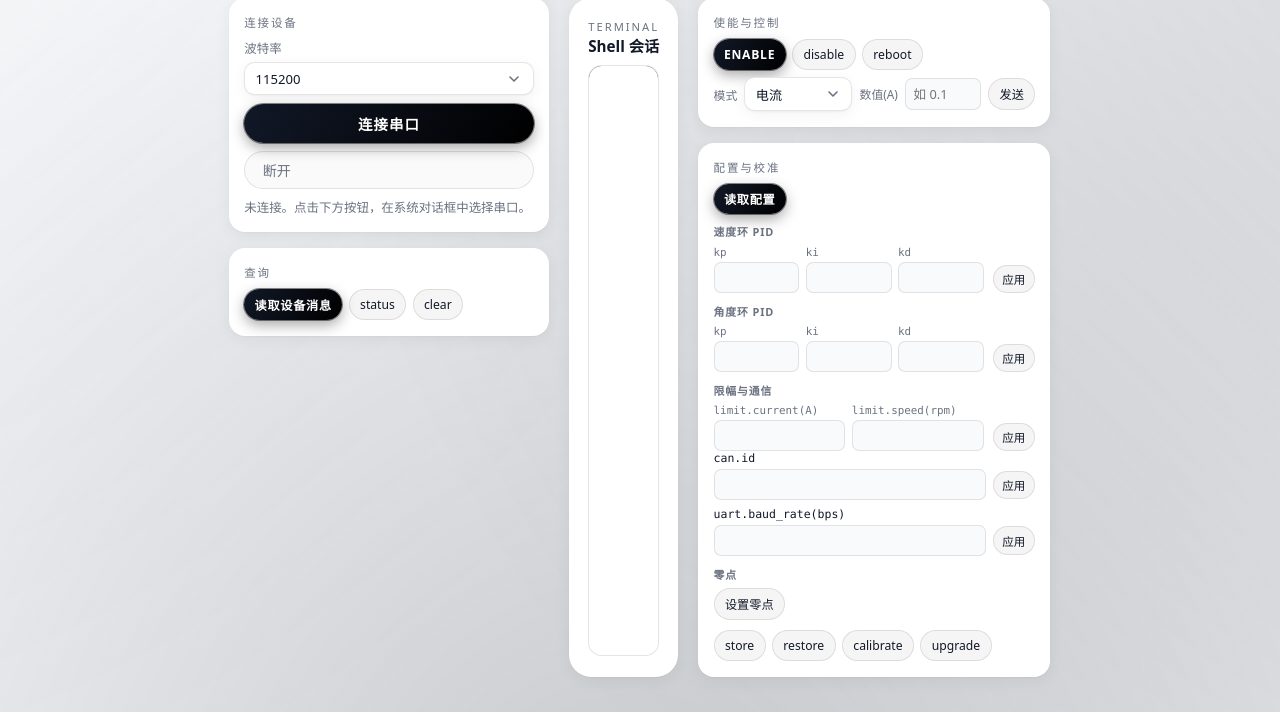
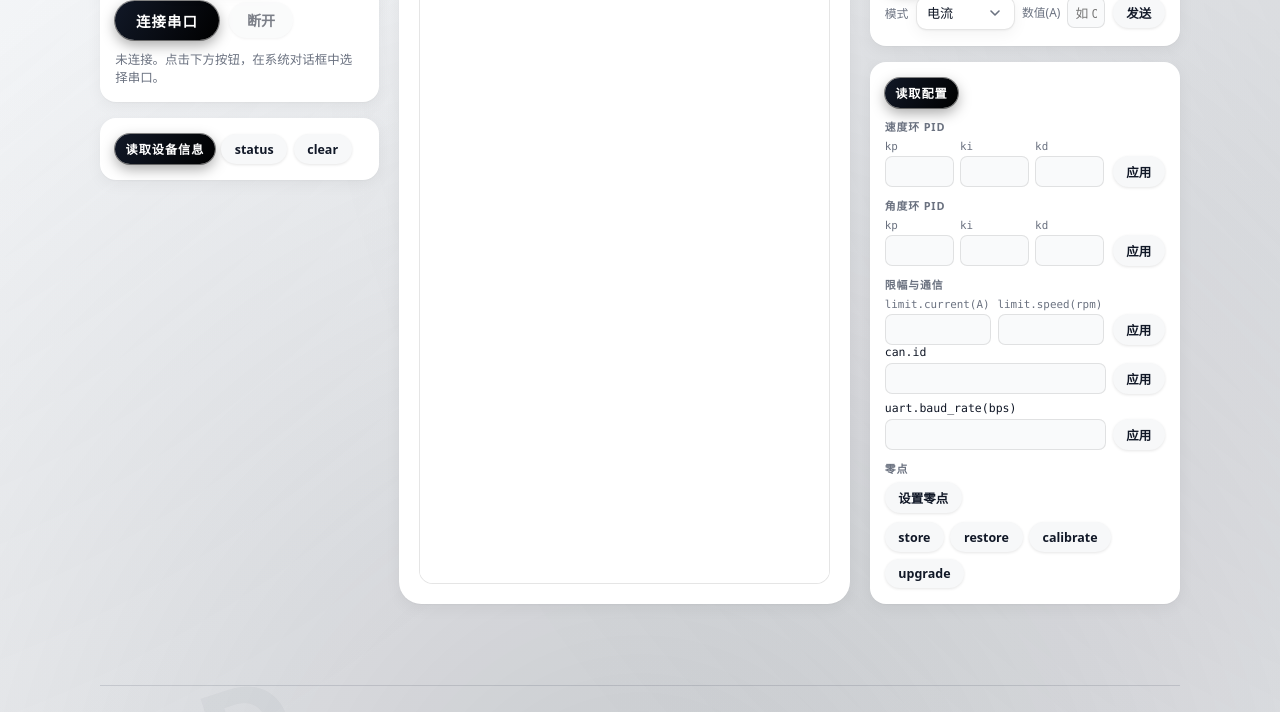
Before and after one commit to Liu-Curiousity/QDriveWebsite, an Astro site: page /tools/motor-serial in a window 1280 px wide. Shown: the part 167-879 px from the top of the page. Built offline with nearby package versions, Linux system fonts and the light colour scheme; Astro itself is replaced by a stand-in of ours.

Commit message:
优化上位机视觉样式

```diff
--- a/src/pages/tools/motor-serial.astro
+++ b/src/pages/tools/motor-serial.astro
@@ -5,7 +5,7 @@ import SiteHeader from '../../components/SiteHeader.astro';
 import SiteFooter from '../../components/SiteFooter.astro';
 import RevealScript from '../../components/RevealScript.astro';
 
-const title = '网页串口调参';
+const title = '串口工具';
 ---
 
 <!doctype html>
@@ -142,10 +142,30 @@ const title = '网页串口调参';
         max-height: min(16rem, 52vh);
         overflow-y: auto;
         overscroll-behavior: contain;
+        transform-origin: 50% 0;
+        opacity: 1;
+        visibility: visible;
+        pointer-events: auto;
+        transform: translateY(0) scale(1);
+        transition:
+          opacity 0.2s ease-out,
+          transform 0.22s cubic-bezier(0.22, 1, 0.36, 1),
+          visibility 0.2s;
       }
 
-      .serial-dd-menu[hidden] {
-        display: none !important;
+      /* 不用 display:none，才能做过渡；仍保留 hidden 语义与脚本逻辑 */
+      .serial-dd .serial-dd-menu[hidden] {
+        display: block !important;
+        opacity: 0;
+        visibility: hidden;
+        pointer-events: none;
+        transform: translateY(-6px) scale(0.98);
+      }
+
+      @media (prefers-reduced-motion: reduce) {
+        .serial-dd-menu {
+          transition-duration: 0.01ms;
+        }
       }
 
       .serial-dd-item {
@@ -190,48 +210,18 @@ const title = '网页串口调参';
 
       .serial-layout {
         display: grid;
-        grid-template-columns: minmax(240px, 20rem) minmax(0, 1fr) minmax(280px, 22rem);
+        grid-template-columns: minmax(220px, 0.9fr) minmax(0, 1.45fr) minmax(260px, 1fr);
         gap: 1.25rem;
         align-items: stretch;
         margin-top: 1rem;
       }
 
-      .serial-left-col {
+      .serial-col-left,
+      .serial-col-right {
         display: flex;
         flex-direction: column;
         gap: 1rem;
         min-width: 0;
-      }
-
-      .serial-connect-card .serial-toolbar {
-        flex-direction: column;
-        align-items: stretch;
-        gap: 0.55rem;
-        margin-bottom: 0;
-      }
-
-      .serial-connect-card .serial-toolbar-baud {
-        flex-direction: column;
-        align-items: stretch;
-        gap: 0.35rem;
-      }
-
-      .serial-connect-card .serial-dd.serial-dd--inline {
-        display: block;
-        width: 100%;
-      }
-
-      .serial-connect-card .serial-dd-trigger {
-        width: 100%;
-        min-width: 0;
-      }
-
-      .serial-connect-card .serial-status {
-        flex: none;
-      }
-
-      .serial-terminal-only .serial-terminal-head {
-        margin-bottom: 0.55rem;
       }
 
       .serial-terminal-card {
@@ -241,12 +231,8 @@ const title = '网页串口调参';
         min-width: 0;
       }
 
-      .serial-terminal-head {
-        display: flex;
-        align-items: baseline;
-        justify-content: space-between;
-        gap: 0.5rem;
-        margin-bottom: 0.65rem;
+      .serial-terminal-card--shell {
+        min-height: min(70vh, 36rem);
       }
 
       .serial-terminal-wrap {
@@ -258,16 +244,26 @@ const title = '网页串口调参';
         background: var(--bg-elevated);
       }
 
+      .serial-terminal-card--shell .serial-terminal-wrap {
+        min-height: 0;
+        flex: 1 1 auto;
+      }
+
       #terminal {
         height: 100%;
         min-height: 22rem;
       }
 
-      .serial-side {
-        display: flex;
-        flex-direction: column;
-        gap: 1rem;
-        min-width: 0;
+      .serial-terminal-card--shell #terminal {
+        min-height: 0;
+      }
+
+      .serial-col-left .serial-toolbar {
+        margin-bottom: 0;
+      }
+
+      .serial-col-left .serial-status {
+        flex: 1 1 100%;
       }
 
       .serial-side-block {
@@ -278,20 +274,13 @@ const title = '网页串口调参';
         padding: 1rem 0.95rem;
       }
 
-      .serial-side-title {
-        font-size: 0.72rem;
-        text-transform: uppercase;
-        letter-spacing: 0.16em;
-        color: var(--text-muted);
-        margin-bottom: 0.55rem;
-      }
-
       .serial-btn-row {
         display: flex;
         flex-wrap: wrap;
         gap: 0.4rem;
       }
 
+      /* 仅主按钮（读取设备 / 使能 / 读取配置）保留小号 pill 尺寸 */
       .serial-btn {
         font: inherit;
         font-size: 0.76rem;
@@ -309,25 +298,72 @@ const title = '网页串口调参';
         color: var(--accent);
       }
 
-      .serial-btn--primary {
+      /* 与 qd4310「资料下载」.fw-version-dl 一致；button 继承页面字体 */
+      .serial-layout button.fw-version-dl {
+        font-family: inherit;
+      }
+
+      .serial-layout button.fw-version-dl:disabled {
+        opacity: 0.55;
+        cursor: not-allowed;
+        transform: none;
+        box-shadow: var(--shadow-fw-version-dl);
+      }
+
+      .serial-layout button.fw-version-dl:disabled:hover {
+        transform: none;
+        box-shadow: var(--shadow-fw-version-dl);
+        color: var(--text-main);
+        background: #f7f8f9;
+      }
+
+      @media (prefers-color-scheme: dark) {
+        .serial-layout button.fw-version-dl:disabled:hover {
+          background: #161618;
+        }
+      }
+
+      /* 断开：视觉同资料下载，尺寸保持原 btn-ghost */
+      #serial-disconnect.fw-version-dl {
+        padding: 0.5rem 1.1rem;
+        font-size: 0.88rem;
+      }
+
+      /* 与 site-shared .btn-primary 同系视觉，尺寸仍用上方 .serial-btn 的 padding / font-size */
+      .serial-btn.serial-btn--primary {
+        display: inline-flex;
+        align-items: center;
+        justify-content: center;
         border: none;
         background: linear-gradient(120deg, #111827, #000000);
         color: #ffffff;
         box-shadow: var(--shadow-btn-primary);
         font-weight: 600;
-        letter-spacing: 0.06em;
+        letter-spacing: 0.08em;
         text-transform: uppercase;
+        transition:
+          background 150ms ease-out,
+          color 150ms ease-out,
+          box-shadow 150ms ease-out,
+          transform 150ms ease-out;
       }
 
-      .serial-btn--primary:hover {
+      .serial-btn.serial-btn--primary:hover {
         color: #ffffff;
+        transform: translateY(-1px);
         box-shadow: var(--shadow-btn-primary-hover);
+        background: linear-gradient(120deg, #000000, #111827);
       }
 
       @media (prefers-color-scheme: dark) {
-        .serial-btn--primary {
+        .serial-btn.serial-btn--primary {
           background: linear-gradient(120deg, #f9fafb, #d1d5db);
           color: #111827;
+        }
+
+        .serial-btn.serial-btn--primary:hover {
+          color: #111827;
+          background: linear-gradient(120deg, #ffffff, #f3f4f6);
         }
       }
 
@@ -413,7 +449,7 @@ const title = '网页串口调参';
         color: var(--text-main);
       }
 
-      .ctrl-inline-row .serial-btn {
+      .ctrl-inline-row .fw-version-dl {
         flex-shrink: 0;
       }
 
@@ -470,12 +506,6 @@ const title = '网页串口调参';
         color: var(--text-main);
         min-width: 0;
         flex: 1 1 auto;
-      }
-
-      .serial-btn--compact {
-        padding: 0.32rem 0.55rem;
-        font-size: 0.72rem;
-        flex-shrink: 0;
       }
 
       .config-batch-row {
@@ -582,8 +612,20 @@ const title = '网页串口调参';
         grid-template-columns: minmax(0, 1fr);
       }
 
-      .device-info-dl--raw > .device-info-pre {
+      .device-info-dl--raw > .device-info-pre,
+      .device-info-dl--raw > .device-info-loading {
         grid-column: 1 / -1;
+      }
+
+      /* 与 .device-info-dl 正文一致；加载态不用等宽 pre */
+      .device-info-loading {
+        margin: 0;
+        padding: 0.15rem 0.1rem 0.25rem;
+        font: inherit;
+        font-size: 0.78rem;
+        line-height: 1.35;
+        font-weight: 500;
+        color: var(--text-muted);
       }
 
       .device-info-pre {
@@ -605,37 +647,54 @@ const title = '网页串口调参';
           grid-template-columns: minmax(0, 1fr);
         }
 
-        .serial-connect-card .serial-toolbar {
-          flex-direction: row;
-          flex-wrap: wrap;
-          align-items: center;
+        .serial-terminal-card--shell {
+          min-height: 0;
         }
 
-        .serial-connect-card .serial-toolbar-baud {
-          flex-direction: row;
-          align-items: center;
-        }
-
-        .serial-connect-card .serial-dd.serial-dd--inline {
-          display: inline-block;
-          width: auto;
-        }
-
-        .serial-connect-card .serial-dd-trigger {
-          width: auto;
-          min-width: 7.5rem;
-        }
-
-        .serial-connect-card .serial-status {
-          flex: 1 1 12rem;
-        }
-
+        .serial-terminal-card--shell .serial-terminal-wrap,
         .serial-terminal-wrap {
           min-height: 18rem;
         }
 
+        .serial-terminal-card--shell #terminal,
         #terminal {
           min-height: 18rem;
+        }
+      }
+    </style>
+    <!-- xterm 由 JS 注入 DOM，Astro scoped 选不中 .xterm / .xterm-viewport，须用 global -->
+    <style is:global>
+      .serial-terminal-card--shell .serial-terminal-wrap {
+        display: flex;
+        flex-direction: column;
+        background: #ffffff;
+      }
+
+      @media (prefers-color-scheme: dark) {
+        .serial-terminal-card--shell .serial-terminal-wrap {
+          background: #111111;
+        }
+      }
+
+      .serial-terminal-card--shell #terminal {
+        flex: 1 1 0;
+        min-height: 0;
+        width: 100%;
+        position: relative;
+      }
+
+      .serial-terminal-card--shell #terminal .xterm {
+        position: absolute;
+        inset: 0;
+      }
+
+      .serial-terminal-card--shell #terminal .xterm-viewport {
+        background-color: #ffffff !important;
+      }
+
+      @media (prefers-color-scheme: dark) {
+        .serial-terminal-card--shell #terminal .xterm-viewport {
+          background-color: #111111 !important;
         }
       }
     </style>
@@ -646,7 +705,6 @@ const title = '网页串口调参';
         <SiteHeader />
 
         <section class="serial-page-intro" data-reveal style="--d: 80ms">
-          <h1>{title}</h1>
           <div id="serial-no-api" class="serial-banner" hidden>
             当前浏览器不支持 Web Serial API。请使用桌面版 <strong>Chrome</strong> 或 <strong>Microsoft Edge</strong>（Chromium）
             打开本页；网页需通过 <strong>https://</strong> 或 <strong>localhost</strong> 访问。首次连接时浏览器会弹出系统级串口选择对话框（与具体 COM
@@ -655,9 +713,8 @@ const title = '网页串口调参';
         </section>
 
         <section class="serial-layout" data-reveal style="--d: 180ms">
-          <div class="serial-left-col" aria-label="连接与查询">
-            <div class="serial-side-block serial-connect-card">
-              <div class="serial-side-title">连接设备</div>
+          <div class="serial-col-left" aria-label="连接与查询">
+            <div class="serial-side-block">
               <div class="serial-toolbar">
                 <label class="serial-toolbar-baud">
                   波特率
@@ -708,19 +765,17 @@ const title = '网页串口调参';
                   </div>
                 </label>
                 <button class="btn-primary" type="button" id="serial-connect">连接串口</button>
-                <button class="btn-ghost" type="button" id="serial-disconnect" disabled>断开</button>
+                <button class="fw-version-dl" type="button" id="serial-disconnect" disabled>断开</button>
                 <span class="serial-status" id="serial-status" role="status">未连接。</span>
               </div>
             </div>
-
             <div class="serial-side-block">
-              <div class="serial-side-title">查询</div>
               <div class="serial-btn-row">
                 <button type="button" class="serial-btn serial-btn--primary" id="serial-read-device">
-                  读取设备消息
+                  读取设备信息
                 </button>
-                <button type="button" class="serial-btn" data-serial-cmd="status">status</button>
-                <button type="button" class="serial-btn" data-serial-cmd="clear">clear</button>
+                <button type="button" class="fw-version-dl" data-serial-cmd="status">status</button>
+                <button type="button" class="fw-version-dl" data-serial-cmd="clear">clear</button>
               </div>
               <div id="device-info-panel" class="device-info-panel" hidden>
                 <div class="device-info-sheet">
@@ -735,25 +790,18 @@ const title = '网页串口调参';
             </div>
           </div>
 
-          <article class="panel serial-terminal-card serial-terminal-only">
-            <div class="serial-terminal-head">
-              <div>
-                <div class="panel-eyebrow">TERMINAL</div>
-                <div class="panel-title">Shell 会话</div>
-              </div>
-            </div>
+          <article class="panel serial-terminal-card serial-terminal-card--shell" aria-label="Shell 会话">
             <div class="serial-terminal-wrap">
               <div id="terminal" aria-label="串口终端输出"></div>
             </div>
           </article>
 
-          <aside class="serial-side" aria-label="控制与配置">
+          <aside class="serial-col-right" aria-label="控制与配置">
             <div class="serial-side-block">
-              <div class="serial-side-title">使能与控制</div>
               <div class="serial-btn-row">
-                <button type="button" class="serial-btn serial-btn--primary" data-serial-cmd="enable">enable</button>
-                <button type="button" class="serial-btn" data-serial-cmd="disable">disable</button>
-                <button type="button" class="serial-btn" data-serial-cmd="reboot">reboot</button>
+                <button type="button" class="serial-btn serial-btn--primary" data-serial-cmd="enable">使能</button>
+                <button type="button" class="fw-version-dl" data-serial-cmd="disable">失能</button>
+                <button type="button" class="fw-version-dl" data-serial-cmd="reboot">重启设备</button>
               </div>
               <div class="ctrl-inline-row">
                 <label for="ctrl-mode-trigger">模式</label>
@@ -815,12 +863,11 @@ const title = '网页串口调参';
                   autocomplete="off"
                   spellcheck="false"
                 />
-                <button type="button" class="serial-btn" id="serial-ctrl-send">发送</button>
+                <button type="button" class="fw-version-dl" id="serial-ctrl-send">发送</button>
               </div>
             </div>
 
             <div class="serial-side-block">
-              <div class="serial-side-title">配置与校准</div>
               <div class="serial-btn-row">
                 <button type="button" class="serial-btn serial-btn--primary" id="serial-read-config">读取配置</button>
               </div>
@@ -860,9 +907,7 @@ const title = '网页串口调参';
                       />
                     </div>
                   </div>
-                  <button type="button" class="serial-btn serial-btn--compact" data-config-apply-group="pid.speed">
-                    应用
-                  </button>
+                  <button type="button" class="fw-version-dl" data-config-apply-group="pid.speed">应用</button>
                 </div>
               </div>
 
@@ -901,9 +946,7 @@ const title = '网页串口调参';
                       />
                     </div>
                   </div>
-                  <button type="button" class="serial-btn serial-btn--compact" data-config-apply-group="pid.angle">
-                    应用
-                  </button>
+                  <button type="button" class="fw-version-dl" data-config-apply-group="pid.angle">应用</button>
                 </div>
               </div>
 
@@ -932,15 +975,13 @@ const title = '网页串口调参';
                       />
                     </div>
                   </div>
-                  <button type="button" class="serial-btn serial-btn--compact" data-config-apply-group="limit">
-                    应用
-                  </button>
+                  <button type="button" class="fw-version-dl" data-config-apply-group="limit">应用</button>
                 </div>
                 <div class="config-param-row">
                   <label class="config-param-label" for="cfg-can-id">can.id</label>
                   <div class="config-param-inputs">
                     <input type="text" id="cfg-can-id" data-config-key="can.id" autocomplete="off" spellcheck="false" />
-                    <button type="button" class="serial-btn serial-btn--compact" data-config-apply>应用</button>
+                    <button type="button" class="fw-version-dl" data-config-apply>应用</button>
                   </div>
                 </div>
                 <div class="config-param-row">
@@ -953,7 +994,7 @@ const title = '网页串口调参';
                       autocomplete="off"
                       spellcheck="false"
                     />
-                    <button type="button" class="serial-btn serial-btn--compact" data-config-apply>应用</button>
+                    <button type="button" class="fw-version-dl" data-config-apply>应用</button>
                   </div>
                 </div>
               </div>
@@ -961,15 +1002,15 @@ const title = '网页串口调参';
               <div class="config-group">
                 <div class="config-group-title">零点</div>
                 <div class="serial-btn-row">
-                  <button type="button" class="serial-btn" data-serial-cmd="set-zero-pos">设置零点</button>
+                  <button type="button" class="fw-version-dl" data-serial-cmd="set-zero-pos">设置零点</button>
                 </div>
               </div>
 
               <div class="serial-btn-row" style="margin-top:0.6rem">
-                <button type="button" class="serial-btn" data-serial-cmd="store">store</button>
-                <button type="button" class="serial-btn" data-serial-cmd="restore">restore</button>
-                <button type="button" class="serial-btn" data-serial-cmd="calibrate">calibrate</button>
-                <button type="button" class="serial-btn" data-serial-cmd="upgrade">upgrade</button>
+                <button type="button" class="fw-version-dl" data-serial-cmd="store">store</button>
+                <button type="button" class="fw-version-dl" data-serial-cmd="restore">restore</button>
+                <button type="button" class="fw-version-dl" data-serial-cmd="calibrate">calibrate</button>
+                <button type="button" class="fw-version-dl" data-serial-cmd="upgrade">upgrade</button>
               </div>
             </div>
           </aside>
--- a/src/scripts/motor-serial-shell.ts
+++ b/src/scripts/motor-serial-shell.ts
@@ -246,11 +246,22 @@ function renderDeviceRows(dl: HTMLDListElement, rows: DeviceKvRow[], fallbackRaw
   dl.replaceChildren();
   dl.classList.toggle('device-info-dl--raw', rows.length === 0);
   if (rows.length === 0) {
-    const pre = document.createElement('pre');
-    pre.className = 'device-info-pre';
     const t = stripAnsi(fallbackRaw).trim();
-    pre.textContent = t || '—';
-    dl.appendChild(pre);
+    const display = t || '—';
+    const isLoading = display === '读取中…' || display === '读取中...';
+    if (isLoading) {
+      const el = document.createElement('div');
+      el.className = 'device-info-loading';
+      el.textContent = display;
+      el.setAttribute('role', 'status');
+      el.setAttribute('aria-live', 'polite');
+      dl.appendChild(el);
+    } else {
+      const pre = document.createElement('pre');
+      pre.className = 'device-info-pre';
+      pre.textContent = display;
+      dl.appendChild(pre);
+    }
     return;
   }
   for (const { key, value } of rows) {
@@ -352,6 +363,18 @@ function termTheme(dark: boolean) {
       };
 }
 
+/** xterm 默认 viewport 背景为黑；fit 后画布下方会露底，与 theme 对齐（CSS 若未命中则由这里兜底） */
+function syncXtermChrome(term: Terminal, wrapEl: HTMLElement | null): void {
+  const th = term.options.theme;
+  const bg =
+    th && typeof th === 'object' && 'background' in th && typeof (th as { background?: unknown }).background === 'string'
+      ? (th as { background: string }).background
+      : '#ffffff';
+  const viewport = term.element?.querySelector<HTMLElement>('.xterm-viewport');
+  viewport?.style.setProperty('background-color', bg, 'important');
+  if (wrapEl) wrapEl.style.backgroundColor = bg;
+}
+
 export function bootMotorSerialShell(): void {
   const banner = document.getElementById('serial-no-api');
   const connectBtn = document.getElementById('serial-connect') as HTMLButtonElement | null;
@@ -413,17 +436,21 @@ export function bootMotorSerialShell(): void {
   });
   term.loadAddon(fitAddon);
   term.open(terminalEl);
+  const terminalWrapEl = terminalEl.closest('.serial-terminal-wrap') as HTMLElement | null;
   fitAddon.fit();
+  syncXtermChrome(term, terminalWrapEl);
 
   const mq = window.matchMedia('(prefers-color-scheme: dark)');
   const onScheme = () => {
     term.options.theme = termTheme(mq.matches);
+    syncXtermChrome(term, terminalWrapEl);
   };
   mq.addEventListener('change', onScheme);
 
   const ro = new ResizeObserver(() => {
     try {
       fitAddon.fit();
+      syncXtermChrome(term, terminalWrapEl);
     } catch {
       /* ignore */
     }
@@ -720,7 +747,7 @@ export function bootMotorSerialShell(): void {
         renderDeviceRows(deviceInfoMotorDl, iRows, rawInfo);
         statusLine.textContent = '已连接。';
       } catch {
-        statusLine.textContent = '读取设备消息失败，请重试。';
+        statusLine.textContent = '读取设备信息失败，请重试。';
       } finally {
         readDeviceBtn.disabled = false;
         term.focus();
```
